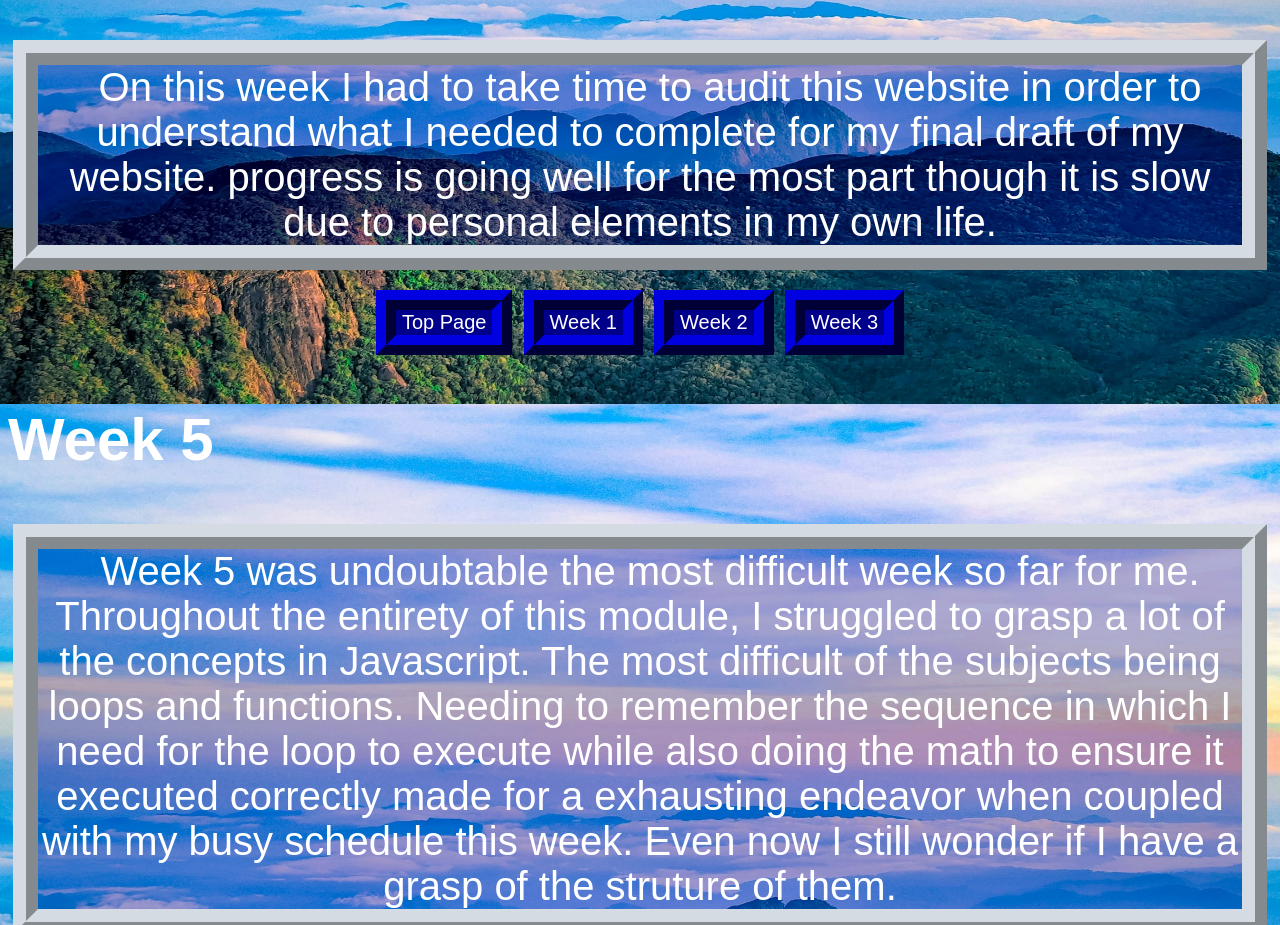
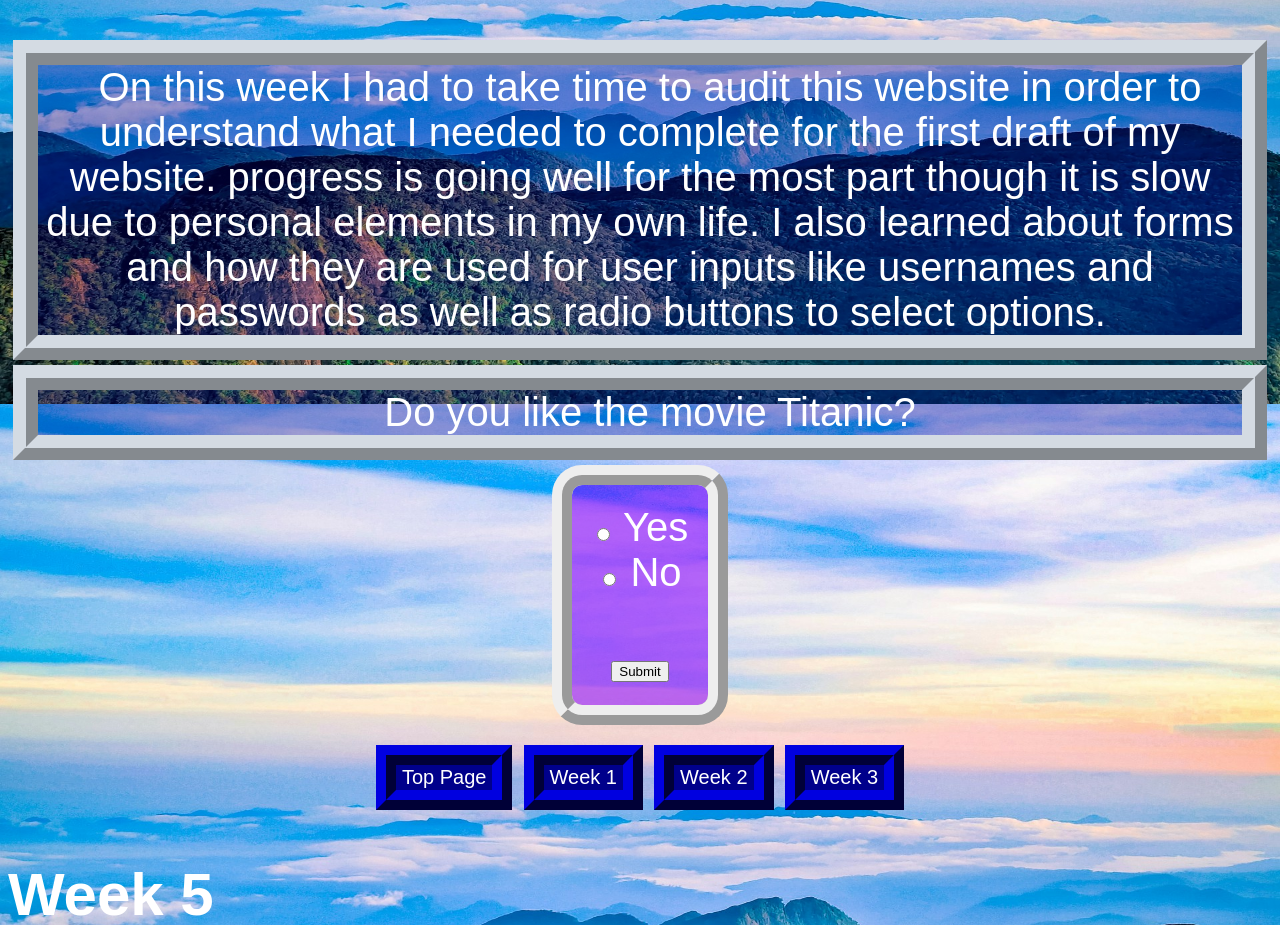
Before and after one commit to Bjohnson450/Bjohnson450.github.io, a plain HTML site: page index.html in a window 1280 px wide. Shown: the part 2796-3721 px from the top of the page. Drawn offline with Linux system fonts and the light colour scheme.

Commit message:
First Draft 4

```diff
--- a/index.html
+++ b/index.html
@@ -74,9 +74,19 @@
         <section>
             <div id="week4">
                 <h2>Week 4</h2>
-                <p>On this week I had to take time to audit this website in order to understand what I needed to complete for my final draft of my website.
-                    progress is going well for the most part though it is slow due to personal elements in my own life.
+                <p>On this week I had to take time to audit this website in order to understand what I needed to complete for the first draft of my website.
+                    progress is going well for the most part though it is slow due to personal elements in my own life. I also learned about forms and how they are
+                    used for user inputs like usernames and passwords as well as radio buttons to select options.
                 </p>
+                <p>Do you like the movie Titanic?</p>
+                <form id="movieForm">
+                    <input type="radio" id="answer1" name="fav_movie" value="Yes">
+                    <label for="answer1">Yes</label><br>
+                    <input type="radio" id="answer2" name="fav_movie" value="No">
+                    <label for="answer2">No</label><br><br>
+
+                    <button type="submit">Submit</button>
+                </form>
             </div>
             <div class="nav-buttons">
                 <button onclick="scrollToSection('Top-page')">Top Page</button>
@@ -107,5 +117,20 @@
                 document.getElementById(id).scrollIntoView({ behavior: 'smooth' });
             }
         </script>
+        <script>
+            document.getElementById('movieForm').addEventListener('submit', function(event) {
+                event.preventDefault();
+                const formData = new FormData(event.target);
+                const answer = formData.get('fav_movie');
+
+                if (answer) {
+                    alert("Your answer: " + answer);
+
+                } else {
+                    alert("Please select an option before submitting.");
+                    }
+                });
+        </script>
+
     </body>
 </html>
--- a/styles.css
+++ b/styles.css
@@ -50,3 +50,14 @@ img{
     color: orange;
     text-decoration: underline orange;
 }
+
+form {
+    margin: 0 auto; /* centers the form horizontally */
+    border-style: ridge;
+    border-radius: 30px;
+    border-width: 20px;
+    background-color: rgba(136, 0, 255, 0.577);
+    width: fit-content;
+    padding: 20px; /* optional, but adds spacing inside the border */
+    text-align: center; /* centers text inside the form */
+}
```
